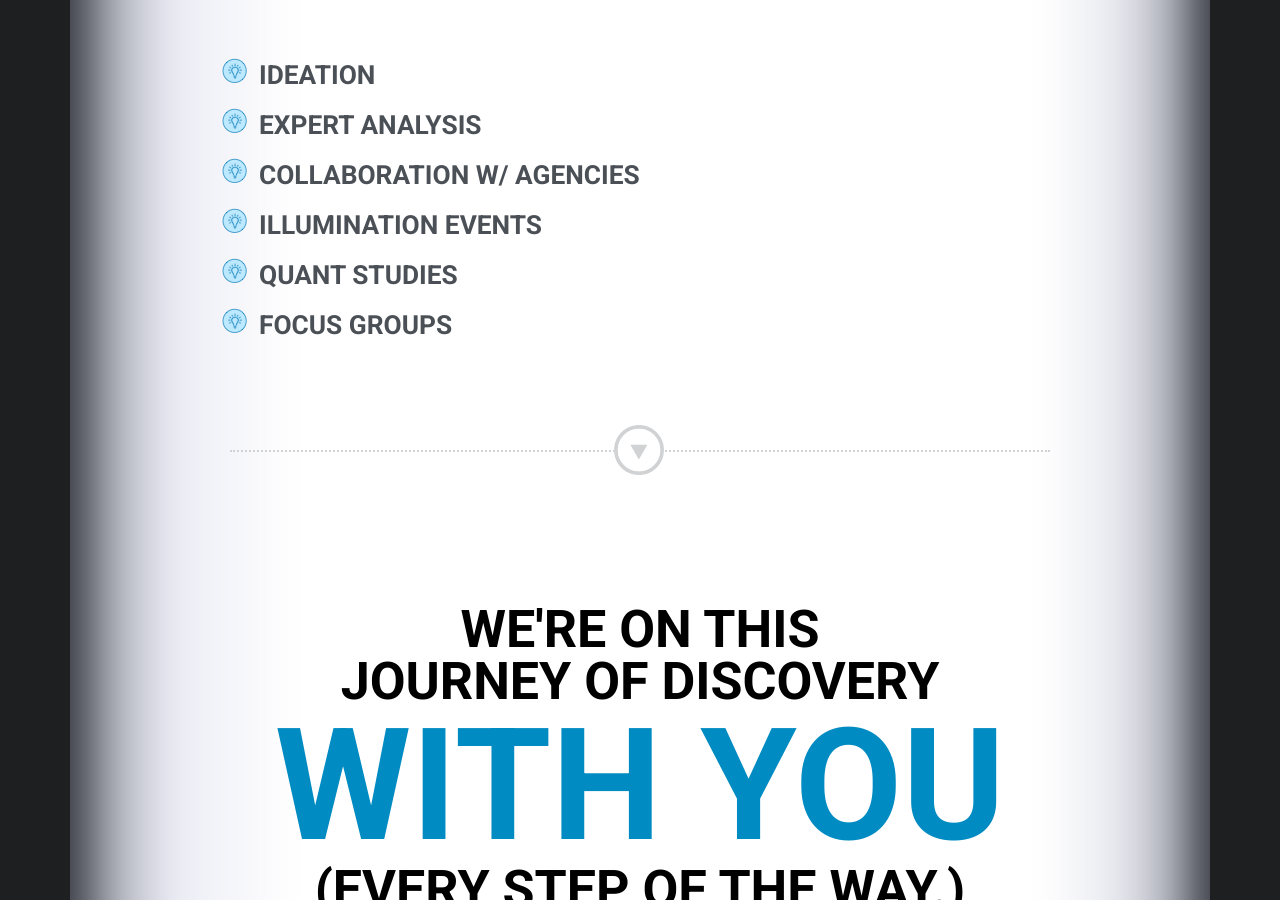
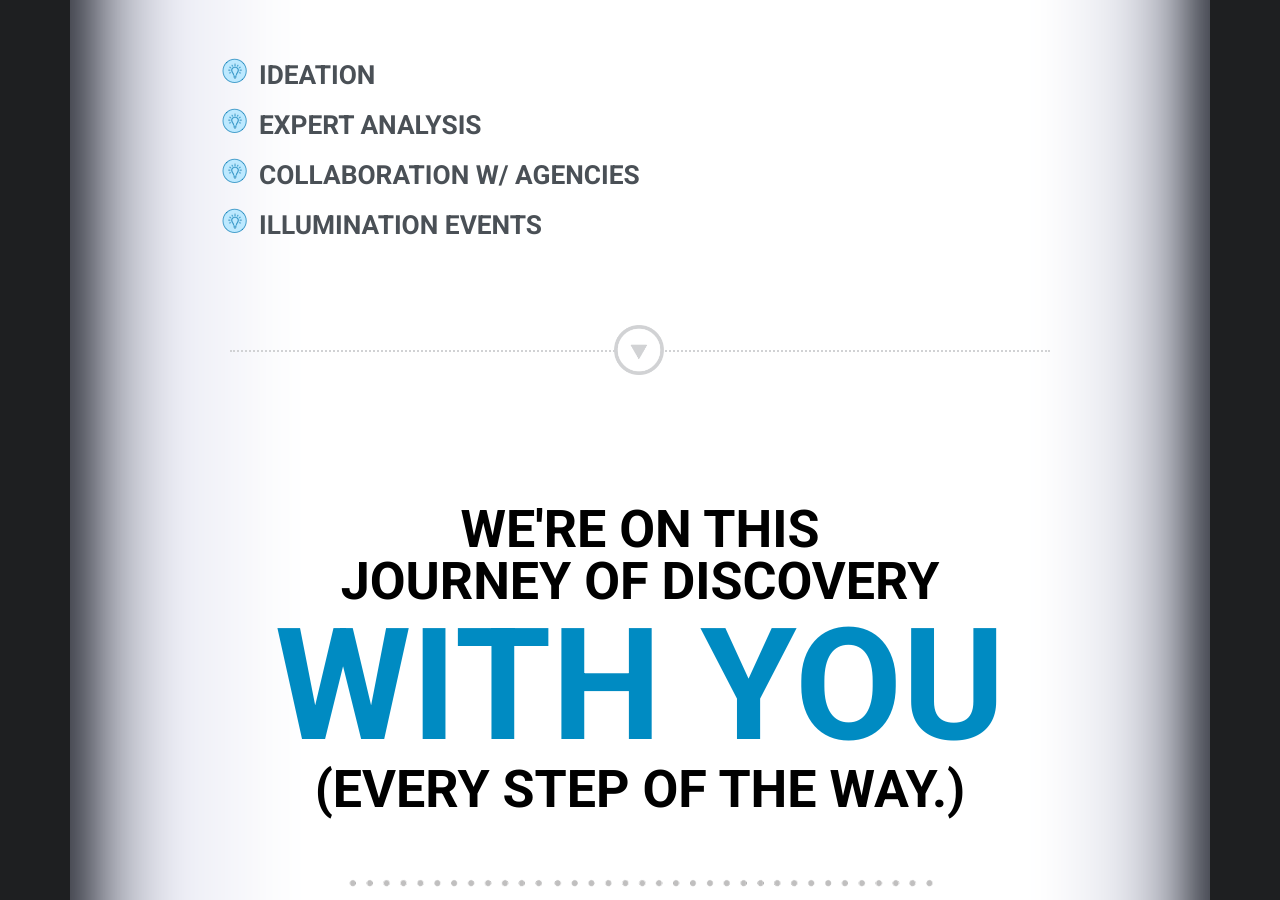
Before and after one commit to innovationmanagement/innovationmanagement.github.io, a Jekyll site: the page built from index.html, in a window 1280 px wide and 900 px high, scrolled down 9119 px. Built offline with Jekyll 4.4.1, drawn with Linux system fonts in a browser that asks for light colours.

Commit message:
Update index.html

```diff
--- a/index.html
+++ b/index.html
@@ -143,8 +143,6 @@ layout: default
         <li>EXPERT ANALYSIS</li>
         <li>COLLABORATION W/ AGENCIES</li>
         <li>ILLUMINATION EVENTS</li>
-        <li>QUANT STUDIES</li>
-        <li>FOCUS GROUPS</li>
       </ul>
       </div>
       {% include separator.html color="gray" %}
```
